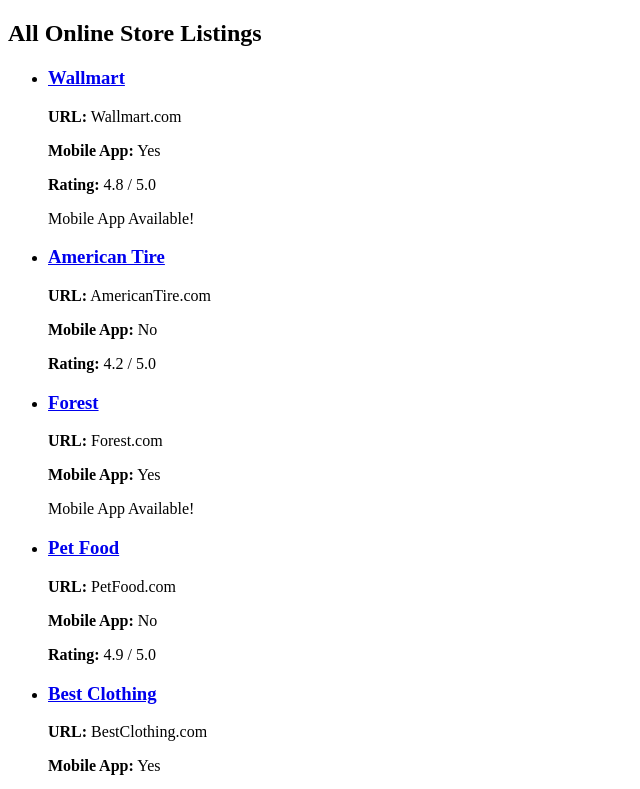
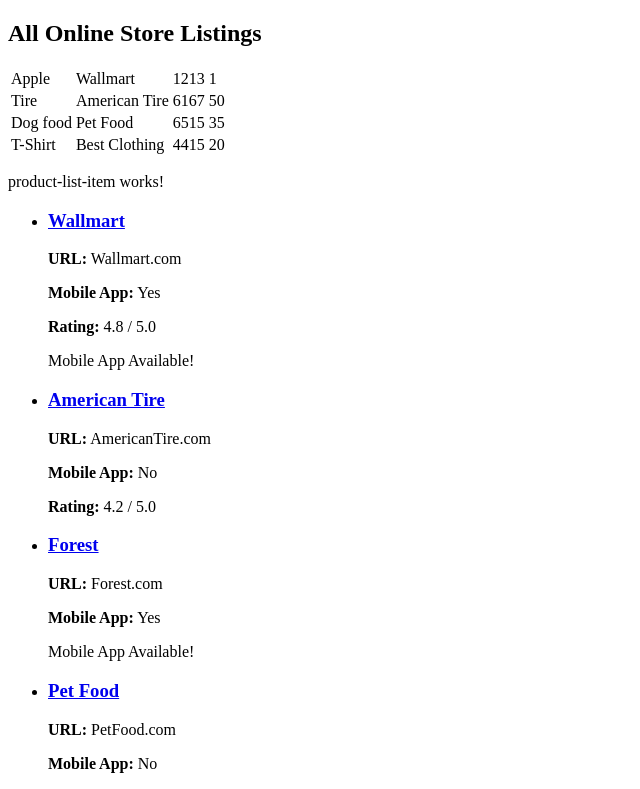
Before and after one commit to ChristianoNaccarato/Christiano_Naccarato_Learning_Angular, an Angular app: page / in a window 1280 px wide. Shown: the top 789 px of the page, without its empty margins (0-640 px from the left). Built offline with nearby package versions, Linux system fonts and the light colour scheme.

Commit message:
Add the content list tag in app.html then defined an array of 4 more content items after that added 4 content list item tags finally added a property that can be accepted as an input to the component.

```diff
--- a/src/app/app.html
+++ b/src/app/app.html
@@ -1,6 +1,6 @@
 <div>
   <h2>All Online Store Listings</h2>
-
+  <app-product-list></app-product-list>
   <ul class="store-list">
     <li *ngFor="let store of stores">
       <div class="store-card">
--- a/src/app/app.ts
+++ b/src/app/app.ts
@@ -2,10 +2,11 @@
 import { RouterOutlet } from '@angular/router';
 import { OnlineStore} from './Shared/store';
 import {NgIf, NgForOf} from "@angular/common";
+import {ProductListComponent} from './product-list/product-list.component';
 
 @Component({
   selector: 'app-root',
-  imports: [NgIf, NgForOf],
+  imports: [NgIf, NgForOf, ProductListComponent],
   templateUrl: './app.html',
   styleUrl: './app.css'
 })
--- a/src/app/product-list-item/product-list-item.component.ts
+++ b/src/app/product-list-item/product-list-item.component.ts
@@ -1,11 +1,15 @@
-import { Component } from '@angular/core';
+import {Component, Input} from '@angular/core';
+import {NgForOf} from "@angular/common";
+import { OnlineStore} from '../Shared/store';
 
 @Component({
   selector: 'app-product-list-item',
-  imports: [],
+  imports: [
+    NgForOf,
+    NgForOf,],
   templateUrl: './product-list-item.component.html',
   styleUrl: './product-list-item.component.css'
 })
 export class ProductListItemComponent {
-
+  @Input() product?: any;
 }
--- a/src/app/product-list/product-list.component.html
+++ b/src/app/product-list/product-list.component.html
@@ -1 +1,13 @@
-<p>product-list works!</p>
+<div>
+  <table>
+    <tbody>
+    <tr *ngFor="let product of productList" (click)="selectProduct(product)">
+      <td>{{ product.Product }}</td>
+      <td>{{ product.Store }}</td>
+      <td>{{ product.ProductID }}</td>
+      <td>{{ product.Price }}</td>
+    </tr>
+    </tbody>
+  </table>
+  <app-product-list-item [product]="selectedProduct"></app-product-list-item>
+</div>
--- a/src/app/product-list/product-list.component.ts
+++ b/src/app/product-list/product-list.component.ts
@@ -1,11 +1,36 @@
 import { Component } from '@angular/core';
-
+import {NgForOf} from '@angular/common';
+import {ProductListItemComponent} from '../product-list-item/product-list-item.component';
+import {OnlineStore} from '../Shared/store';
+// New interface for products
+interface Product {
+  Product: string;
+  Store: string;
+  ProductID: number;
+  Price: number;
+}
 @Component({
   selector: 'app-product-list',
-  imports: [],
+  imports: [
+    NgForOf,
+    ProductListItemComponent
+  ],
   templateUrl: './product-list.component.html',
   styleUrl: './product-list.component.css'
 })
 export class ProductListComponent {
+  // Product list
+  productList:Product[] =[
+    { Product: 'Apple', Store: 'Wallmart', ProductID: 1213, Price: 1 },
+    { Product: 'Tire', Store: 'American Tire', ProductID: 6167, Price: 50 },
+    { Product: 'Dog food', Store: 'Pet Food', ProductID: 6515, Price: 35 },
+    { Product: 'T-Shirt', Store: 'Best Clothing', ProductID: 4415, Price: 20 }
+  ];
+  //Catch the onclick event from the html
+  selectedProduct?: Product;
+  //function to set which product to display
+  selectProduct(product: Product): void {
+    this.selectedProduct = product;
+  }
 
 }
```
